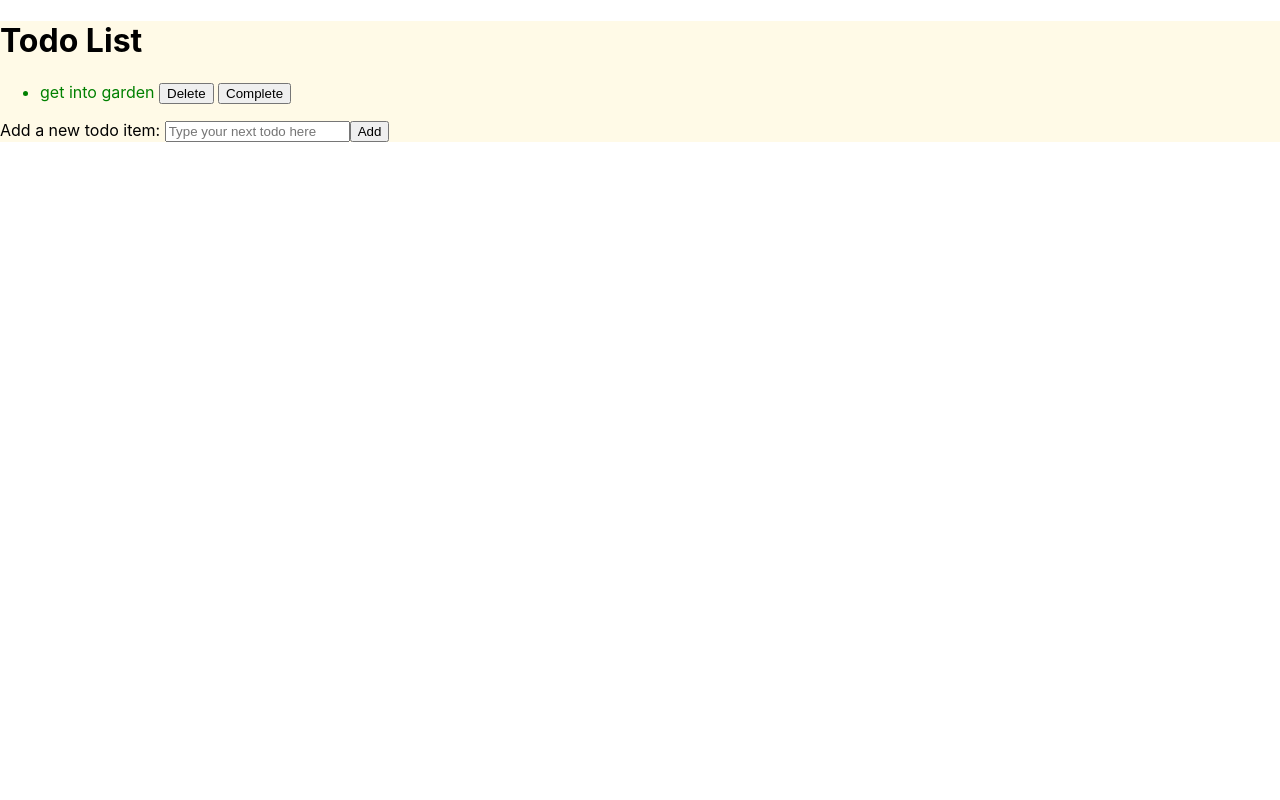
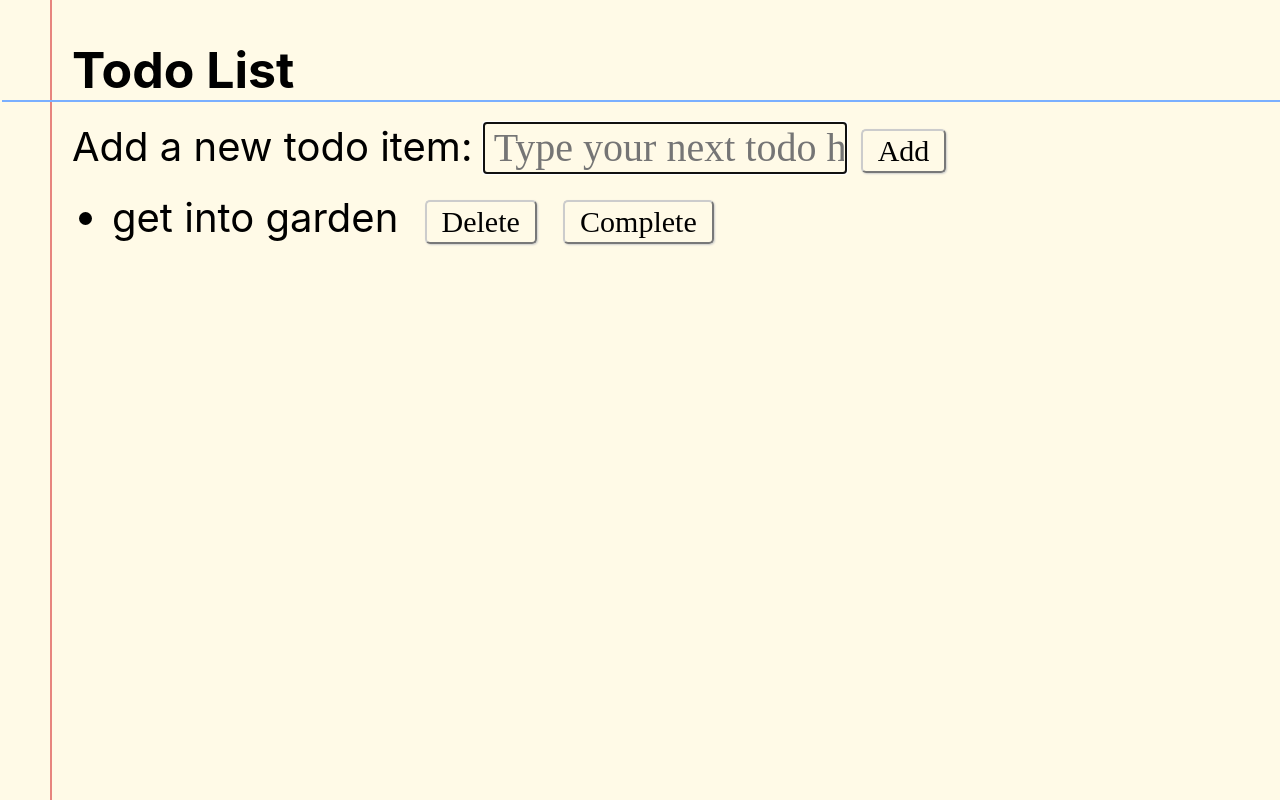
Before and after one commit to claire-codes/tr-todo, a React (Create React App) app: page / in a window 1280 px wide. Built offline with nearby package versions, Linux system fonts and the light colour scheme; a web font is replaced by a local one.

Commit message:
Styles app

```diff
--- a/src/App.js
+++ b/src/App.js
@@ -1,12 +1,58 @@
 import React from "react";
 import styled from "styled-components";
 
-const MainBody = styled.div`
-  background-color: #fffae7;
+const AppBody = styled.main`
+  height: 100vh;
+  margin-left: 50px;
+  font-size: 40px;
+  border-left: 2px solid #e7847e;
+  padding-left: 20px;
 `;
 
-const TodoItem = styled.li`
-  color: ${props => (props.complete ? "blue" : "green")};
+const TodoItemText = styled.span`
+  text-decoration: ${props => (props.complete ? "line-through" : "none")};
+  color: ${props => (props.complete ? "#aaa" : "inherit")};
+`;
+
+const Heading = styled.header`
+  border-bottom: 2px solid #7aafff;
+  margin-left: -70px;
+  padding-left: 70px;
+  padding-top: 40px;
+`;
+
+const AppTitle = styled.h1`
+  margin: 0;
+  font-size: 50px;
+`;
+
+const TodoInput = styled.input`
+  font-size: 40px;
+  font-family: "Learning Curve Pro";
+  border: none;
+  border-bottom: 1px solid black;
+  background-color: unset;
+  width: 350px;
+  padding-left: 10px;
+`;
+
+const TodoList = styled.ul`
+  margin: 0;
+`;
+
+const InputContainer = styled.div`
+  margin: 20px 0;
+`;
+
+const Button = styled.button`
+  margin-left: 15px;
+  font-size: 30px;
+  background-color: unset;
+  border-radius: 5px;
+  font-family: "Learning Curve Pro";
+  padding: 3px 15px;
+  box-shadow: 1px 1px 2px #ccc;
+  border-color: #ccc;
 `;
 
 class App extends React.Component {
@@ -48,27 +94,13 @@ class App extends React.Component {
 
   render() {
     return (
-      <MainBody>
-        <h1>Todo List</h1>
-        <ul>
-          {this.state.todos.map((item, index) => {
-            return (
-              <TodoItem key={index} complete={item.complete}>
-                {item.task}&nbsp;
-                <button type="button" onClick={() => this.deleteTodo(index)}>
-                  Delete
-                </button>
-                &nbsp;
-                <button type="button" onClick={() => this.completeTodo(index)}>
-                  Complete
-                </button>
-              </TodoItem>
-            );
-          })}
-        </ul>
-        <div>
+      <AppBody>
+        <Heading>
+          <AppTitle>Todo List</AppTitle>
+        </Heading>
+        <InputContainer>
           <label>Add a new todo item:</label>&nbsp;
-          <input
+          <TodoInput
             type="text"
             value={this.state.todoToAdd}
             onChange={e => {
@@ -76,15 +108,35 @@ class App extends React.Component {
             }}
             onKeyDown={this.addToDoOnEnter}
             placeholder="Type your next todo here"
+            autoFocus
           />
-          <button
+          <Button
             type="button"
             onClick={() => this.addTodo(this.state.todoToAdd)}
           >
             Add
-          </button>
-        </div>
-      </MainBody>
+          </Button>
+        </InputContainer>
+        <TodoList>
+          {this.state.todos.map((item, index) => {
+            return (
+              <li key={index}>
+                <TodoItemText complete={item.complete}>
+                  {item.task}
+                </TodoItemText>
+                &nbsp;
+                <Button type="button" onClick={() => this.deleteTodo(index)}>
+                  Delete
+                </Button>
+                &nbsp;
+                <Button type="button" onClick={() => this.completeTodo(index)}>
+                  Complete
+                </Button>
+              </li>
+            );
+          })}
+        </TodoList>
+      </AppBody>
     );
   }
 }
--- a/src/index.css
+++ b/src/index.css
@@ -15,6 +15,7 @@ body {
     "Droid Sans", "Helvetica Neue", sans-serif;
   -webkit-font-smoothing: antialiased;
   -moz-osx-font-smoothing: grayscale;
+  background-color: #fffae7;
 }
 
 code {
```
